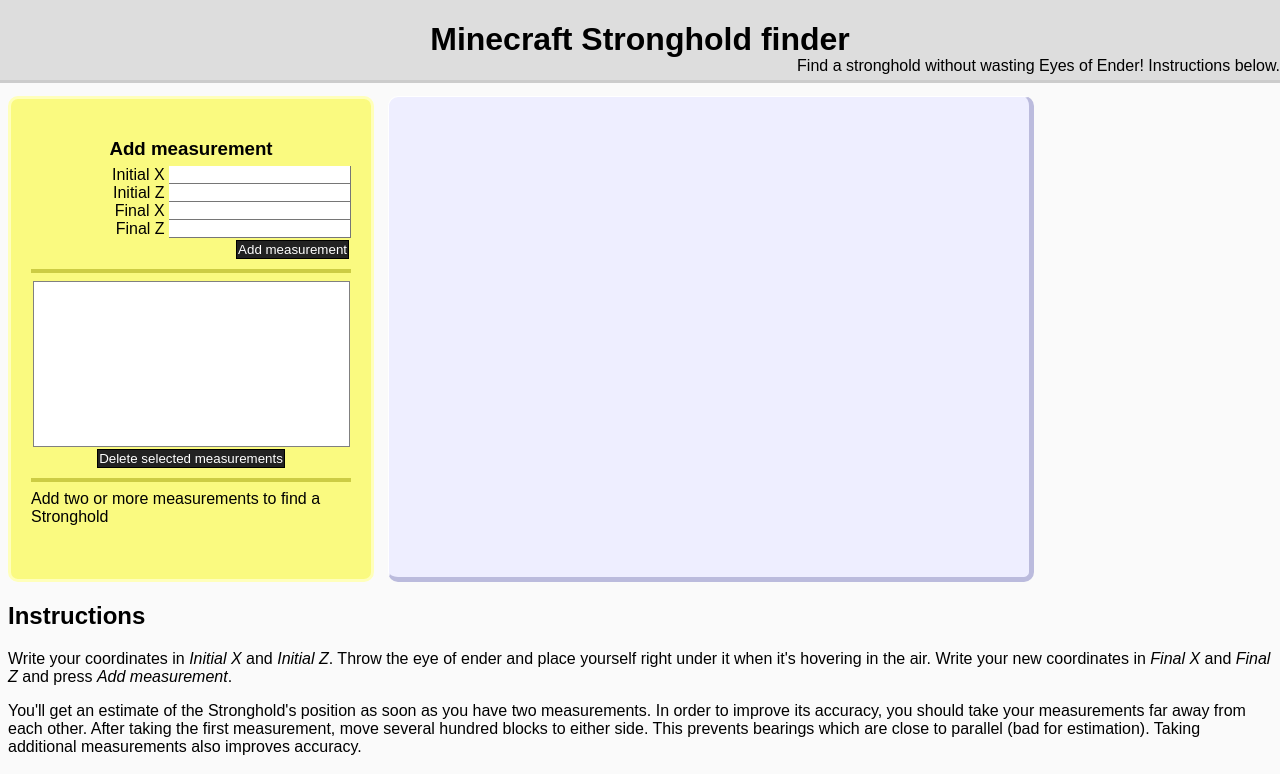
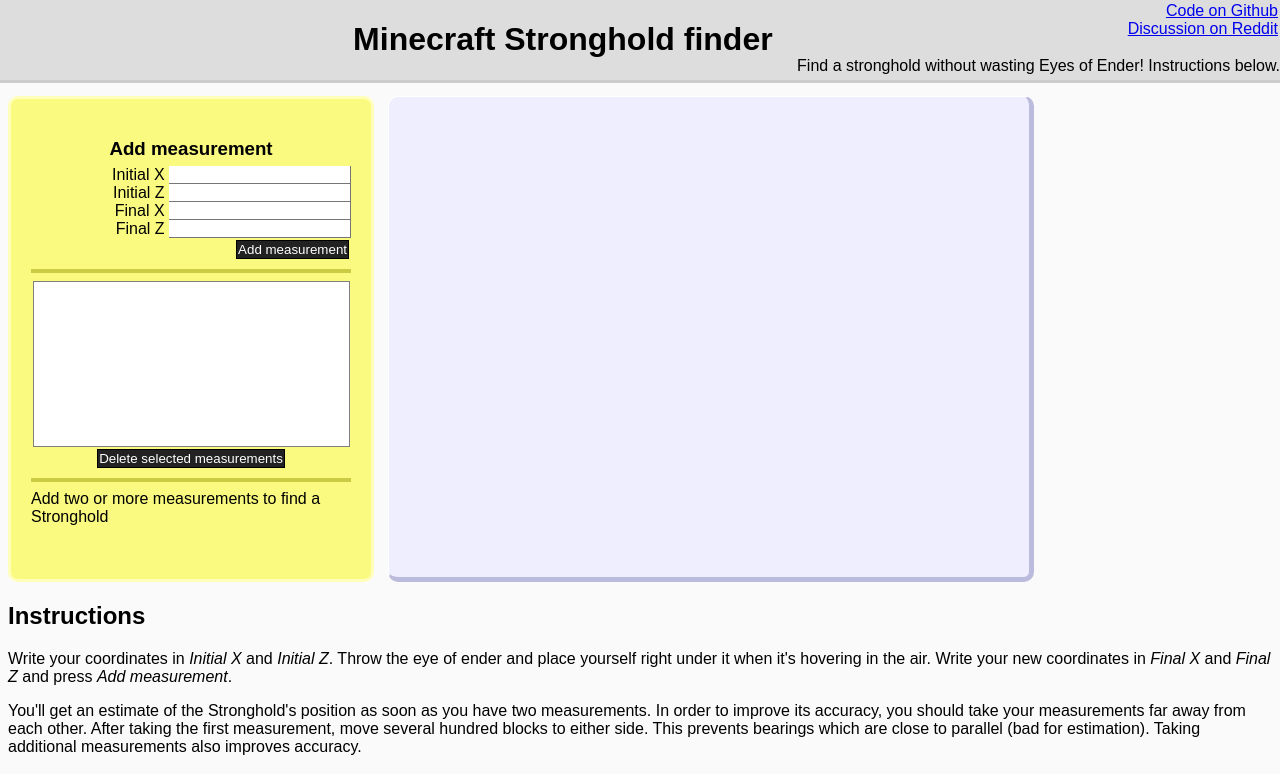
Before and after one commit to ignamv/stronghold-finder, a plain HTML site: page index.html in a window 1280 px wide. Shown: the top 774 px of the page. Drawn offline with Linux system fonts and the light colour scheme.

Commit message:
Add link to github and reddit

```diff
--- a/index.html
+++ b/index.html
@@ -13,6 +13,11 @@
 
     <body onLoad="load();">
     <div id="title">
+        <div class="titlebox"><a
+                href="https://github.com/ignamv/stronghold-finder">
+                Code on Github</a><br />
+        <a href="http://www.reddit.com/r/Minecraft/comments/1y8js9/stronghold_finder_legit_assistant_for/">
+                Discussion on Reddit</a></div>
         <h1>Minecraft Stronghold finder</h1>
         <p>Find a stronghold without wasting Eyes of Ender!
         Instructions below.</p>
--- a/strong.css
+++ b/strong.css
@@ -111,3 +111,7 @@ h3 {
 #results {
     text-align: left;
 }
+.titlebox {
+    float: right;
+    margin: 2px;
+}
```
